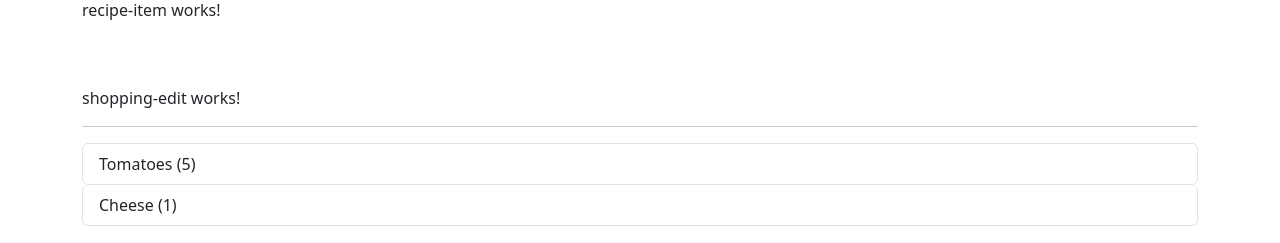
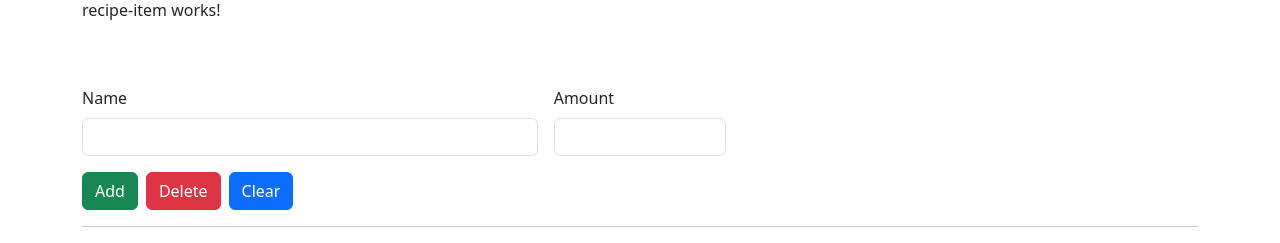
Before and after one commit to sanchezpe/recipe-book-ng, an Angular app: page / in a window 1280 px wide. Shown: the part 1051-1294 px from the top of the page. Built offline with nearby package versions, Linux system fonts and the light colour scheme.

Commit message:
Shopping-edit component layout

```diff
--- a/src/app/shopping-list/shopping-edit/shopping-edit.component.html
+++ b/src/app/shopping-list/shopping-edit/shopping-edit.component.html
@@ -1 +1,19 @@
-<p>shopping-edit works!</p>
+<div class="row">
+  <div class="col-xs-12">
+    <form class="row g-3">
+      <div class="col-sm-5">
+        <label for="name" class="form-label">Name</label>
+        <input type="text" class="form-control" id="name">
+      </div>
+      <div class="col-sm-2">
+        <label for="amount" class="form-label">Amount</label>
+        <input type="number" class="form-control" id="amount">
+      </div>
+      <div class="col-12">
+        <button type="submit" class="btn btn-success">Add</button>
+        <button type="button" class="btn btn-danger ms-2">Delete</button>
+        <button type="button" class="btn btn-primary ms-2">Clear</button>
+      </div>
+    </form>
+  </div>
+</div>
```
